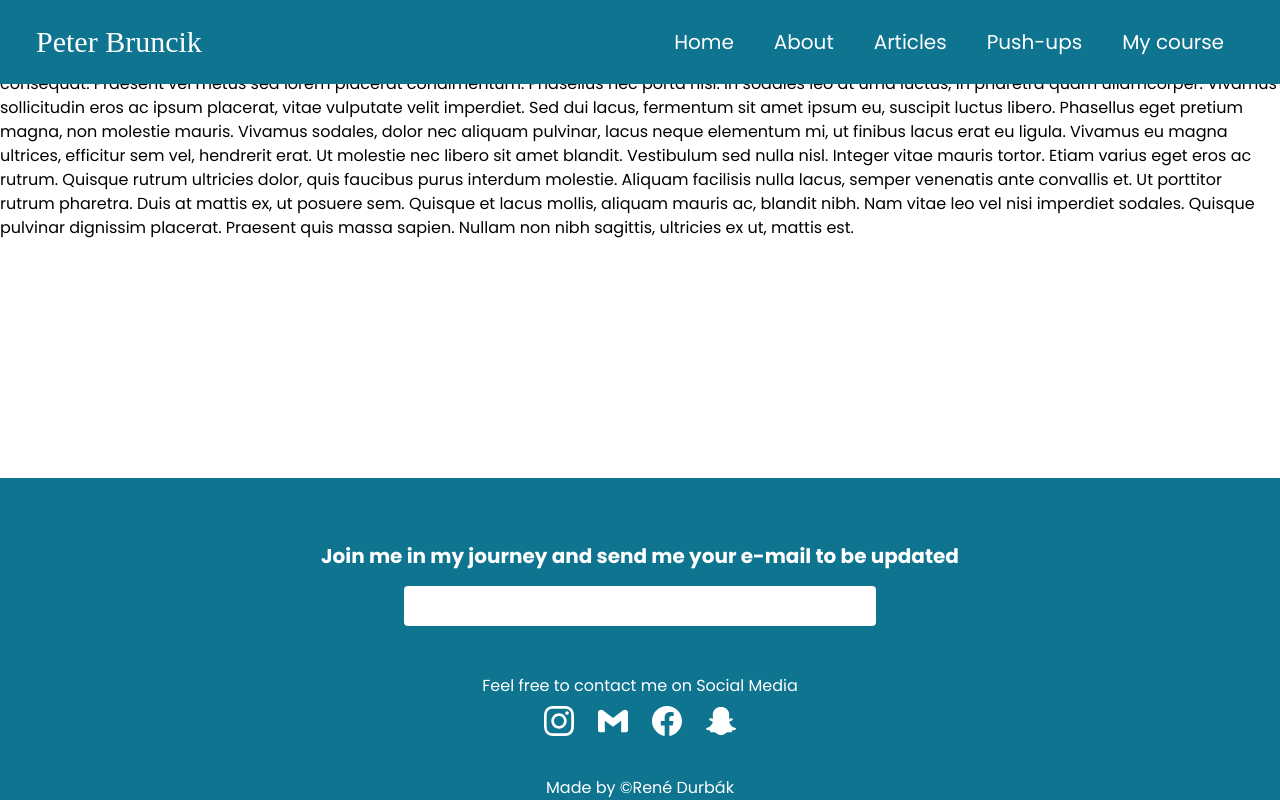
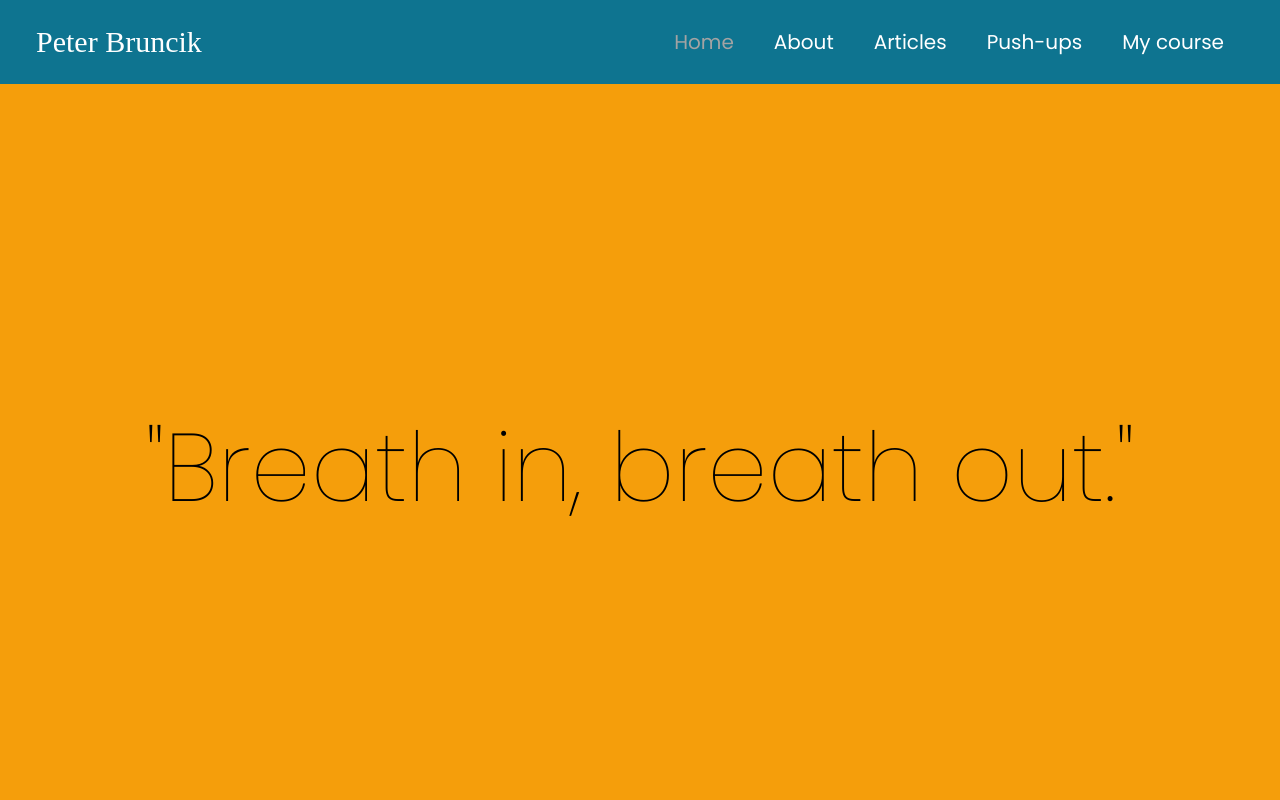
Before and after one commit to ReneDurbak/bruncik_blog, a React (Vite) app in the folder client/: page / in a window 1280 px wide. Shown: the top 800 px of the page. Built offline with nearby package versions, Linux system fonts and the light colour scheme; a web font is replaced by a local one.

Commit message:
Finished functional routing with a start to a home page

```diff
--- a/client/package.json
+++ b/client/package.json
@@ -17,7 +17,7 @@
     "react": "^18.2.0",
     "react-dom": "^18.2.0",
     "react-icons": "^4.10.1",
-    "react-router-dom": "^6.14.0"
+    "react-router-dom": "^6.14.1"
   },
   "devDependencies": {
     "@types/react": "^18.0.37",
--- a/client/src/App.jsx
+++ b/client/src/App.jsx
@@ -1,26 +1,25 @@
-import React from 'react'
-import Navbar from './components/Navbar.jsx'
-import Footer from './components/Footer.jsx'
+import React from 'react';
+import { BrowserRouter as Router, Route, Routes } from 'react-router-dom';
+import Navbar from './components/Navbar.jsx';
+import Footer from './components/Footer.jsx';
+import Articles from './pages/Articles.jsx';
+import Mycourse from './pages/Mycourse.jsx';
+import Pushups from './pages/Pushups.jsx';
+import Home from './pages/Home.jsx';
+
+function App() {
+  return (
+    <Router>
+
+      <Routes>
+        <Route path="/" element={<Home />} />
+        <Route path="/articles" element={<Articles />} />
+        <Route path="/mycourse" element={<Mycourse />} />
+        <Route path="/push-ups" element={<Pushups/>} />
+      </Routes>
+    </Router>
+  );
+}
 
 
-function App() {
-
-  return (
-    <>
-      <Navbar />
-      <div>
-
-      Lorem ipsum dolor sit amet, consectetur adipiscing elit. Nulla varius tortor a ante consectetur imperdiet. Morbi arcu arcu, commodo eget accumsan ut, lobortis id lacus. Quisque id commodo tortor. Vivamus semper, velit sit amet iaculis tincidunt, nisi nisi suscipit dui, et posuere tortor nibh bibendum ipsum. Nam non nibh iaculis, consectetur nulla mollis, porta est. Sed finibus gravida scelerisque. Duis a bibendum felis.
-
-Nulla imperdiet sem euismod massa cursus, id lobortis augue consequat. Praesent vel metus sed lorem placerat condimentum. Phasellus nec porta nisi. In sodales leo at urna luctus, in pharetra quam ullamcorper. Vivamus sollicitudin eros ac ipsum placerat, vitae vulputate velit imperdiet. Sed dui lacus, fermentum sit amet ipsum eu, suscipit luctus libero. Phasellus eget pretium magna, non molestie mauris. Vivamus sodales, dolor nec aliquam pulvinar, lacus neque elementum mi, ut finibus lacus erat eu ligula. Vivamus eu magna ultrices, efficitur sem vel, hendrerit erat. Ut molestie nec libero sit amet blandit. Vestibulum sed nulla nisl. Integer vitae mauris tortor. Etiam varius eget eros ac rutrum. Quisque rutrum ultricies dolor, quis faucibus purus interdum molestie. Aliquam facilisis nulla lacus, semper venenatis ante convallis et.
-
-Ut porttitor rutrum pharetra. Duis at mattis ex, ut posuere sem. Quisque et lacus mollis, aliquam mauris ac, blandit nibh. Nam vitae leo vel nisi imperdiet sodales. Quisque pulvinar dignissim placerat. Praesent quis massa sapien. Nullam non nibh sagittis, ultricies ex ut, mattis est.
-      </div>
-
-      <Footer/>
-    </>
-
-  )
-}
-
-export default App
+export default App;
--- a/client/src/components/Footer.jsx
+++ b/client/src/components/Footer.jsx
@@ -6,21 +6,26 @@ function Footer(){
 
 return(
     <>
-    <footer className="flex flex-col my-auto mx-auto items-center justify-center fixed bottom-0 w-full bg-cyan-700 min-h-max py-16 px-50">
-        <h1 className="text-white my-2 sm:text-lg md:text-xl text-md mx-12 text-center font-bold mt-0 " >Join me in my journey and send me your e-mail to be updated</h1>
-        <div className="my-">
+    <footer className="flex flex-col mx-auto items-center justify-center bg-cyan-700 mt-auto py-16 px-50">
+ <h1 className="text-white my-1 sm:text-lg md:text-2xl text-md mx-12 text-center font-bold mt-0">
+    Join me on my journey and send me your e-mail to stay updated
+  </h1>
+
+        <div className="my-2 ">
         <input size="30" className="px-2 py-2 rounded si mb-10 mt-2"/>
         </div>
-        <h3 className="text-white my-2 font-regular">Feel free to contact me on Social Media</h3>
-        <ul className="flex ">
-            <li className="mx-3 text-white text-3xl ease-in-out duration-300 hover:scale-125"><a><SiInstagram /></a></li>
-            <li className="mx-3  text-white text-3xl ease-in-out duration-300 hover:scale-125"><a><SiGmail/></a></li>
-            <li className="mx-3  text-white text-3xl ease-in-out duration-300 hover:scale-125"><a><SiFacebook/></a></li>
-            <li className="mx-3  text-white text-3xl ease-in-out duration-300 hover:scale-125"><a><SiSnapchat/></a></li>
+
+        <ul className="flex pb-6 pt-2">
+            <li className="mx-3 text-white text-4xl ease-in-out duration-300 hover:scale-125"><a><SiInstagram /></a></li>
+            <li className="mx-3  text-white text-4xl ease-in-out duration-300 hover:scale-125"><a><SiGmail/></a></li>
+            <li className="mx-3  text-white text-4xl ease-in-out duration-300 hover:scale-125"><a><SiFacebook/></a></li>
+            <li className="mx-3  text-white text-4xl ease-in-out duration-300 hover:scale-125"><a><SiSnapchat/></a></li>
         </ul>
 
 
-    <div className="fixed bottom-0 text-white">Made by ©René Durbák </div>
+    <div className="text-white text-sm mt-10 mb-[-60px]">
+    <p>Made by ©René Durbák</p>
+  </div>
 
     </footer>
     </>
--- a/client/src/components/Navbar.jsx
+++ b/client/src/components/Navbar.jsx
@@ -1,7 +1,11 @@
 import { useState } from 'react'
 import React from 'react'
 import {AiOutlineMenu,AiOutlineClose} from 'react-icons/ai'
-
+import { NavLink } from 'react-router-dom';
+import Articles from '../pages/Articles';
+import Mycourse from '../pages/Mycourse.jsx'
+import Pushups from '../pages/Pushups.jsx'
+import App from '../App' ;
 
 function Navbar(){
   const [nav,setNav] = useState(false)
@@ -13,7 +17,10 @@ function Navbar(){
 
 return(
     <>
-    <header className="w-full bg-cyan-700 text-white fixed ">
+
+
+
+    <header className="w-full bg-cyan-700 text-white fixed top-0 left-0">
   <div className="p-6 md:flex md:items-center md:justify-between max-w-[1240px] mx-auto px-4">
     <div className="flex items-center justify-between w-full md:w-auto">
       <h1 className="text-white lg:text-3xl md:text-2xl sm:text-3xl  text-3xl font-hurricane cursor-pointer">Peter Bruncik</h1>
@@ -21,14 +28,16 @@ return(
         {!nav ? <AiOutlineMenu  size={20} /> : <AiOutlineClose size={20} />}
       </div>
     </div>
+    {/* ----desktop version------ */}
+    <ul className="md:flex md:items-center hidden md:ml-10">
+      <li className="sm:mx-0 md:mx-5 lg:mx-5  md:text-base lg:text-xl hover:text-neutral-400 duration-300"><NavLink to="/">Home</NavLink></li>
+      <li className="sm:mx-0 md:mx-5 lg:mx-5  md:text-base lg:text-xl hover:text-neutral-400 duration-300">About</li>
+      <li className="sm:mx-0 md:mx-5 lg:mx-5  md:text-base lg:text-xl hover:text-neutral-400 duration-300"><NavLink to="/articles">Articles</NavLink></li>
+      <li className="sm:mx-0 md:mx-5 lg:mx-5  md:text-base lg:text-xl hover:text-neutral-400 duration-300"><NavLink to="/push-ups">Push-ups</NavLink></li>
+      <li className="sm:mx-0 md:mx-5 lg:mx-5  md:text-base lg:text-xl hover:text-neutral-400 duration-300"><NavLink to="/mycourse">My course</NavLink></li>
+    </ul>
 
-    <ul className="md:flex md:items-center hidden md:ml-10">
-      <li className="sm:mx-0 md:mx-5 lg:mx-5  md:text-base lg:text-xl hover:text-neutral-400 duration-300">Home</li>
-      <li className="sm:mx-0 md:mx-5 lg:mx-5  md:text-base lg:text-xl hover:text-neutral-400 duration-300">About</li>
-      <li className="sm:mx-0 md:mx-5 lg:mx-5  md:text-base lg:text-xl hover:text-neutral-400 duration-300">Articles</li>
-      <li className="sm:mx-0 md:mx-5 lg:mx-5  md:text-base lg:text-xl hover:text-neutral-400 duration-300">Push-ups</li>
-      <li className="sm:mx-0 md:mx-5 lg:mx-5  md:text-base lg:text-xl hover:text-neutral-400 duration-300">My course</li>
-    </ul>
+    {/* ----mobile version------ */}
     <div className={nav ? "fixed top-14 left-0 w-full ease-in-out duration-500 md:hidden  bg-cyan-700" : "fixed top-[-100%]"}>
     <ul className="flex flex-col pt-8">
       <li className="p-4 md:text-base text-2xl hover:text-neutral-400 duration-300 w-full border-b border-gray-400 text-center">Home</li>
@@ -43,6 +52,9 @@ return(
 
 </header>
 
+
+
+
     </>
 )
 }
--- a/client/src/index.css
+++ b/client/src/index.css
@@ -4,7 +4,9 @@
 
 body {
     font-family: 'Poppins', sans-serif;
-    display: flex;
-    justify-content: center;
-    align-items: center;
   }
+
+  .active{
+    --tw-text-opacity: 1;
+    color: rgb(163 163 163 / var(--tw-text-opacity));
+  }
--- a/client/src/main.jsx
+++ b/client/src/main.jsx
@@ -2,7 +2,7 @@ import React from 'react'
 import ReactDOM from 'react-dom/client'
 import './index.css'
 import App from './App.jsx'
-
+import { BrowserRouter } from 'react-router-dom'
 
 
 ReactDOM.createRoot(document.getElementById('root')).render(
--- /dev/null
+++ b/client/src/pages/Articles.jsx
@@ -0,0 +1,18 @@
+import Navbar from "../components/Navbar";
+import Footer from "../components/Footer";
+
+
+
+function Articles(){
+    return(
+        <>
+    <Navbar/>
+    <div className="pt-[240px] pb-[1000px]">Articles page</div>
+    <Footer/>
+    </>
+    )
+
+}
+
+
+export default Articles
--- /dev/null
+++ b/client/src/pages/Home.jsx
@@ -0,0 +1,23 @@
+import Navbar from "../components/Navbar";
+import Footer from "../components/Footer";
+
+function Home(){
+    return(
+        <>
+    <Navbar/>
+    <div className="2xl:pt-[400px] 2xl:pb-[350px] 2xl:px-[450px] 2xl:text-[160px] px-8 text-center mx-auto  xl:text-8xl lg:text-8xl text-8xl md:pt-[380px] md:pb-[330px] xl:pt-[420px] xl:pb-[370px] lg:pt-[430px] lg:pb-[380px]  bg-amber-500 font-thin align-middle md:tracking-normal tracking-tight">
+      "Breath in, breath out."
+    </div>
+    <div className="py-[500px] text-left 2xl:px-[450px] xl:px-[120px] px-[20px] md:text-7xl text-4xl font-bold">
+      Hello!<br />
+      I am Peter Brunčík.
+    </div>
+    <Footer/>
+  </>
+
+    )
+
+}
+
+
+export default Home
--- /dev/null
+++ b/client/src/pages/Mycourse.jsx
@@ -0,0 +1,16 @@
+import Navbar from "../components/Navbar";
+import Footer from "../components/Footer";
+import React from "react";
+
+function Mycourse(){
+    return(
+        <>
+        <Navbar/>
+    <div className="pt-[240px] pb-[1000px]">My course page</div>
+        <Footer/>
+        </>
+    )
+}
+
+
+export default Mycourse
--- /dev/null
+++ b/client/src/pages/Pushups.jsx
@@ -0,0 +1,16 @@
+import Navbar from "../components/Navbar";
+import Footer from "../components/Footer";
+import React from "react";
+
+function Pushups(){
+    return(
+        <>
+        <Navbar/>
+    <div  className="pt-[240px] pb-[1000px]">Push-ups page page</div>
+    <Footer/>
+        </>
+    )
+}
+
+
+export default Pushups
```
Also changed, not shown: 1 other file (tests, documents, lock files or other folders).
